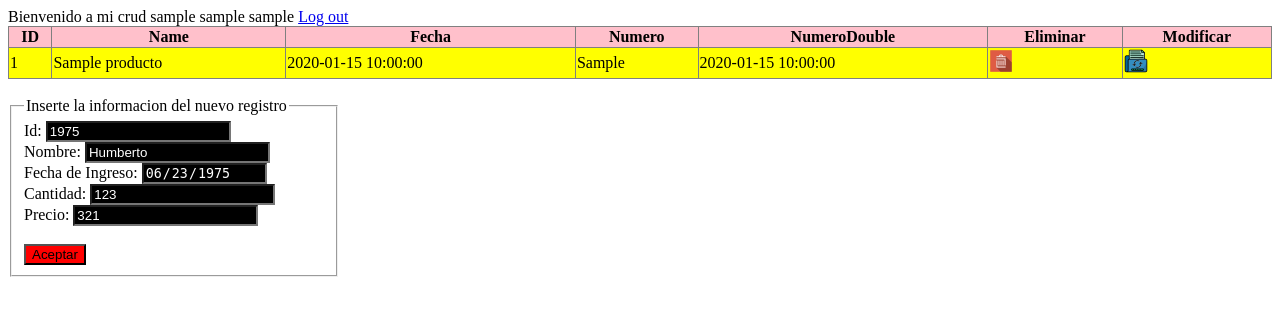
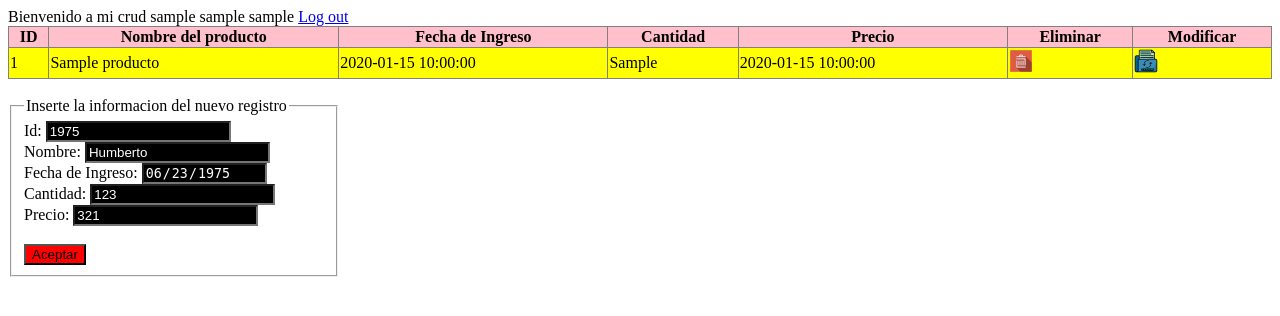
Before and after one commit to EmilioSerna/CRUD-PHP, a PHP site: page /crud/crud.php in a window 1280 px wide. Shown: the top 316 px of the page. Run offline with PHP 8.4, Linux system fonts and the light colour scheme; the visitor is signed in with stand-in values (Sample User, id 1); tables that the repository leaves empty or names only in its code hold one stand-in row (values such as "Sample post").

Commit message:
fixed headers table

```diff
--- a/crud.php
+++ b/crud.php
@@ -33,7 +33,16 @@ $sql = "SELECT $product_id, $product, $date, $quantity, $price FROM $table_produ
 $result = $conn->query($sql);
 //print_r($result);
 if ($result->num_rows > 0) {
-  echo "<table border='1'><tr><th>ID</th><th>Name</th><th>Fecha</th><th>Numero</th><th>NumeroDouble</th><th>Eliminar</th><th>Modificar</th></tr>";
+  echo "<table border='1'>
+  <tr>
+    <th>ID</th>
+    <th>Nombre del producto</th>
+    <th>Fecha de Ingreso</th>
+    <th>Cantidad</th>
+    <th>Precio</th>
+    <th>Eliminar</th>
+    <th>Modificar</th>
+  </tr>";
   // output data of each row
   while($row = $result->fetch_assoc()) {
     echo "\n<tr>
```
